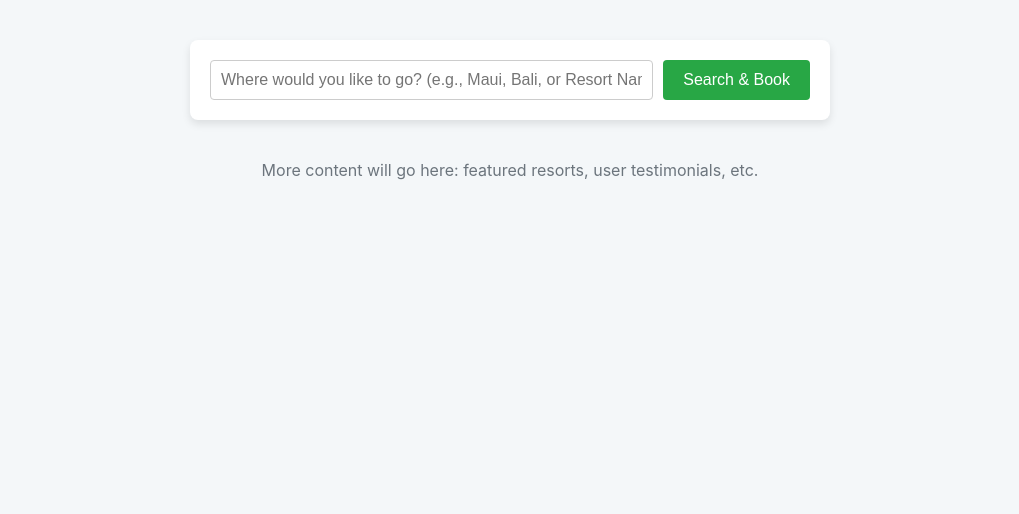
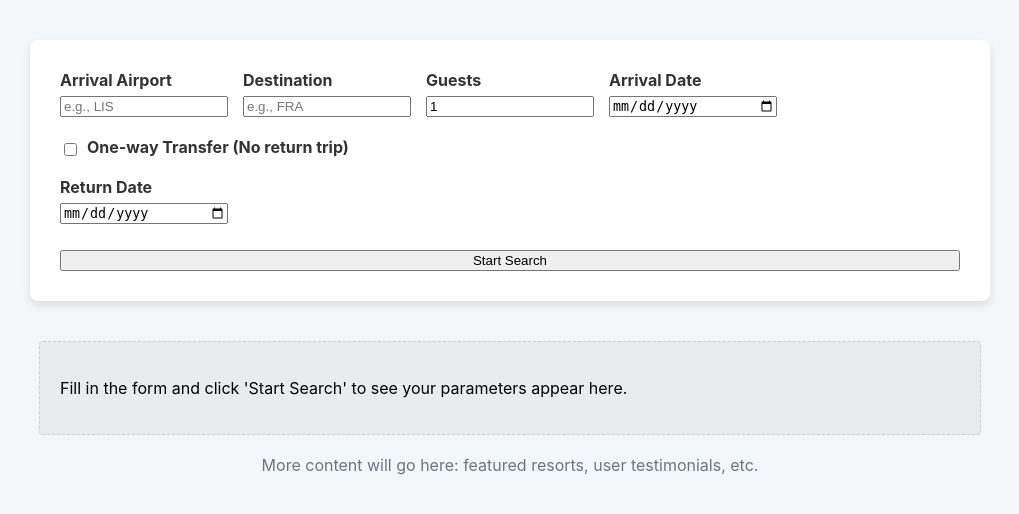
Before and after one commit to AlinNast/ComanClean, a Flask app: page / in a window 1280 px wide. Shown: the part 122-636 px from the top of the page, without its empty margins (130-1149 px from the left). Run offline with Flask 3, Linux system fonts and the light colour scheme.

Commit message:
changed the form to dysplay the returned data

```diff
--- a/coman-clean/main.py
+++ b/coman-clean/main.py
@@ -1,15 +1,40 @@
 import webbrowser
-from flask import Flask, render_template
+from flask import Flask, render_template, request
 
 # 1. Initialize the Flask application
 app = Flask(__name__)
 
 # 2. Define the route for the home page ('/')
-@app.route('/')
+@app.route('/', methods=['GET', 'POST'])
 def home():
-    # Renders the HTML file found in the 'templates' folder
-    # This is how you bridge Python logic to HTML design
-    return render_template('index.html', page_title="Resort Booking Prototype")
+    # Initialize a variable to hold the search results data
+    data_to_display = None
+
+    # Check if the user submitted the form (HTTP POST request)
+    if request.method == 'POST':
+        # Retrieve all the fields from the form submission.
+        # The key names here MUST match the 'name' attributes in index.html (e.g., 'arrival_location').
+        is_one_way = request.form.get('one_way') == 'true'
+
+        data_to_display = {
+            'arrival_location': request.form['arrival_location'],
+            # Note the updated key name for the destination field
+            'destination': request.form['destination'],
+            'num_people': request.form['num_people'],
+            'arrival_date': request.form['arrival_date'],
+            'return_date': request.form.get('return_date'), # Use .get() in case it was hidden
+            # This will be 'true' (string) if checked, or None if unchecked
+            'one_way': is_one_way
+        }
+
+        print("--- Form Submitted Data ---")
+        print(data_to_display)
+        print("-------------------------")
+
+    # Render the template, passing the page title and the submitted data (if available)
+    # If the method was GET, data_to_display is None.
+    # If the method was POST, data_to_display contains the submitted form fields.
+    return render_template('index.html', page_title="Resort Booking Prototype", search_data=data_to_display)
 
 # 3. Server Configuration and Auto-Open
 if __name__ == '__main__':
--- a/coman-clean/templates/index.html
+++ b/coman-clean/templates/index.html
@@ -12,40 +12,62 @@
             background-color: #f4f7f9;
         }
         .header {
-            background-color: #00534E; /* Primary Blue */
+            background-color: #00534E; /* Sri Lanka */
             color: white;
             padding: 20px;
             text-align: center;
         }
         .search-container {
-            max-width: 600px;
-            margin: 40px auto; /* Centers the container and adds vertical spacing */
-            padding: 20px;
+            /* Now uses a grid for better layout of multiple fields */
+            display: grid;
+            grid-template-columns: repeat(auto-fit, minmax(150px, 1fr));
+            gap: 15px; /* Increased gap for better spacing */
+            max-width: 900px; /* Wider container for more fields */
+            margin: 40px auto;
+            padding: 30px;
             background: white;
             border-radius: 8px;
             box-shadow: 0 4px 8px rgba(0, 0, 0, 0.1);
-            display: flex; /* Enables flexible layout for the search bar elements */
-            gap: 10px; /* Space between the search bar and button */
         }
-        .search-input {
-            flex-grow: 1; /* Allows the input to take up most of the space */
-            padding: 10px;
-            border: 1px solid #ccc;
+        .search-container label {
+            font-weight: bold;
+            display: block; /* Ensures label is above input */
+            margin-bottom: 5px;
+            color: #333;
+        }
+        .search-input, .search-button {
+            width: 100%; /* Ensures inputs take full grid column width */
+            box-sizing: border-box; /* Includes padding and border in element's total width/height */
+        }
+        .results-container {
+            max-width: 900px;
+            margin: 20px auto;
+            padding: 20px;
+            min-height: 50px; /* Ensures it's visible even when empty */
+            background-color: #e9ecef; /* Light gray background for contrast */
+            border: 1px dashed #ccc;
             border-radius: 4px;
-            font-size: 16px;
         }
-        .search-button {
-            padding: 10px 20px;
-            background-color: #28a745; /* Green for action */
-            color: white;
-            border: none;
-            border-radius: 4px;
-            cursor: pointer;
-            font-size: 16px;
-            transition: background-color 0.3s ease;
+        .results-container h3 {
+            margin-top: 0;
+            color: #007bff;
         }
-        .search-button:hover {
-            background-color: #218838;
+        .checkbox-container {
+            /* Full width for the checkbox container */
+            grid-column: 1 / -1;
+            padding-top: 5px;
+            display: flex;
+            align-items: center;
+        }
+        /* Style for the checkbox itself */
+        .checkbox-container input[type="checkbox"] {
+            margin-right: 10px;
+            width: initial; /* Override 100% width from .search-input */
+            height: initial;
+        }
+        /* Utility class to hide elements */
+        .hidden {
+            display: none;
         }
     </style>
 </head>
@@ -55,17 +77,102 @@
         <h1>Welcome to Paradise Resorts</h1>
     </header>
 
-    <div class="search-container">
-        <input type="text" class="search-input" name="destination" placeholder="Where would you like to go? (e.g., Maui, Bali, or Resort Name)">
+    <form class="search-container" method="POST" action="/">
 
-        <button class="search-button">
-            Search & Book
-        </button>
+        <div>
+            <label for="arrival_loc">Arrival Airport</label>
+            <input type="text" id="arrival_loc" name="arrival_location" class="search-input" placeholder="e.g., LIS" required>
+        </div>
+
+        <div>
+            <label for="destination">Destination</label>
+            <input type="text" id="destination_loc" name="destination" class="search-input" placeholder="e.g., FRA" required>
+        </div>
+
+        <div>
+            <label for="num_people">Guests</label>
+            <input type="number" id="num_people" name="num_people" class="search-input" min="1" value="1" required>
+        </div>
+
+        <div>
+            <label for="arrival_date">Arrival Date</label>
+            <input type="date" id="arrival_date" name="arrival_date" class="search-input" required>
+        </div>
+
+        <div class="checkbox-container">
+            <input type="checkbox" id="one_way_toggle" name="one_way" value="true">
+            <label for="one_way_toggle">One-way Transfer (No return trip)</label>
+        </div>
+
+        <div id="return-date-field">
+            <label for="return_date">Return Date</label>
+            <input type="date" id="return_date" name="return_date" class="search-input" required>
+        </div>
+
+        <div style="grid-column: 1 / -1; text-align: center; padding-top: 10px;">
+            <button type="submit" class="search-button">
+                Start Search
+            </button>
+        </div>
+    </form>
+
+    <div class="results-container">
+        {% if search_data %}
+            <h3>Your Search Parameters:</h3>
+            <p>
+                **Arrival:** {{ search_data.arrival_location }} on {{ search_data.arrival_date }}
+            </p>
+            <p>
+                **Destination:** {{ search_data.destination }}
+            </p>
+            {% if search_data.one_way %}
+                <p>
+                    **Transfer Type:** One-way
+                </p>
+            {% else %}
+                <p>
+                    **Return Date:** {{ search_data.return_date }}
+                </p>
+            {% endif %}
+            <p>
+                **Guests:** {{ search_data.num_people }}
+            </p>
+        {% else %}
+            <p>Fill in the form and click 'Start Search' to see your parameters appear here.</p>
+        {% endif %}
     </div>
 
     <p style="text-align: center; margin-top: 20px; color: #6c757d;">
         More content will go here: featured resorts, user testimonials, etc.
     </p>
 
+    <script>
+        // Get references to the elements we need to manipulate
+        const toggle = document.getElementById('one_way_toggle');
+        const returnDateField = document.getElementById('return-date-field');
+        const returnDateInput = document.getElementById('return_date');
+
+        // Function to handle the visibility change
+        function handleOneWayToggle() {
+            // Check if the toggle is currently checked (is one-way)
+            if (toggle.checked) {
+                // If checked, hide the return date field and remove the 'required' attribute
+                returnDateField.classList.add('hidden');
+                returnDateInput.removeAttribute('required');
+            } else {
+                // If unchecked (is round trip), show the return date field and add 'required' back
+                returnDateField.classList.remove('hidden');
+                returnDateInput.setAttribute('required', 'required');
+            }
+        }
+
+        // 1. Attach the function to the 'change' event of the checkbox
+        toggle.addEventListener('change', handleOneWayToggle);
+
+        // 2. Call the function once when the page loads
+        // This ensures the correct initial state if the checkbox is pre-checked (e.g., after form submission errors)
+        document.addEventListener('DOMContentLoaded', handleOneWayToggle);
+    </script>
+
 </body>
 </html>
```
